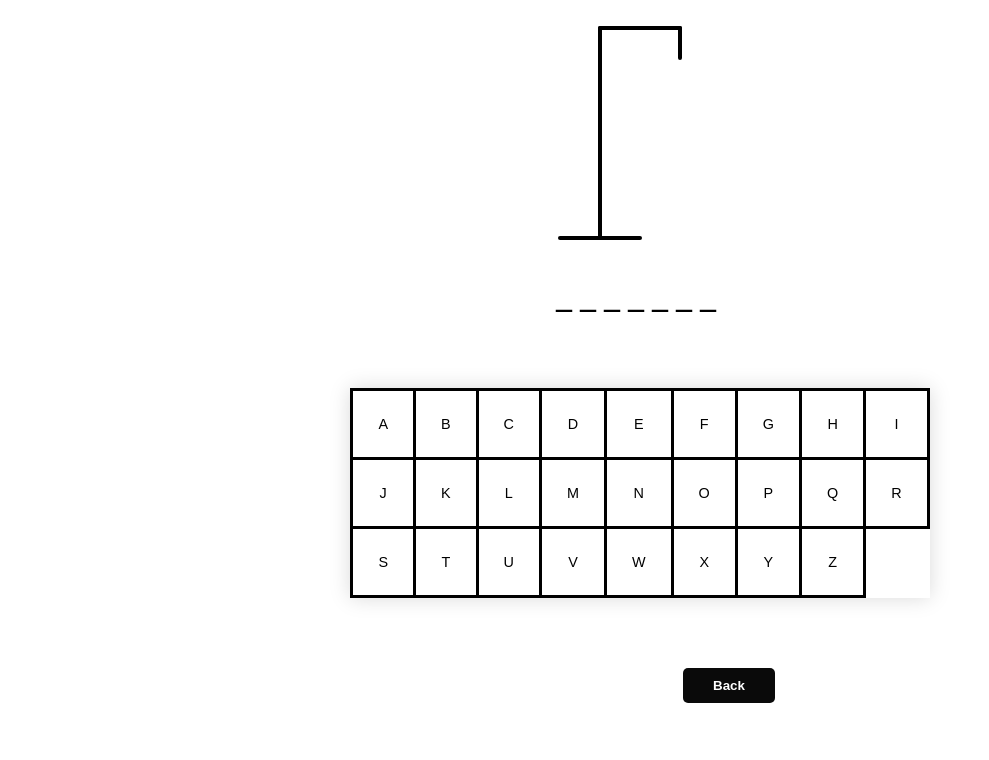
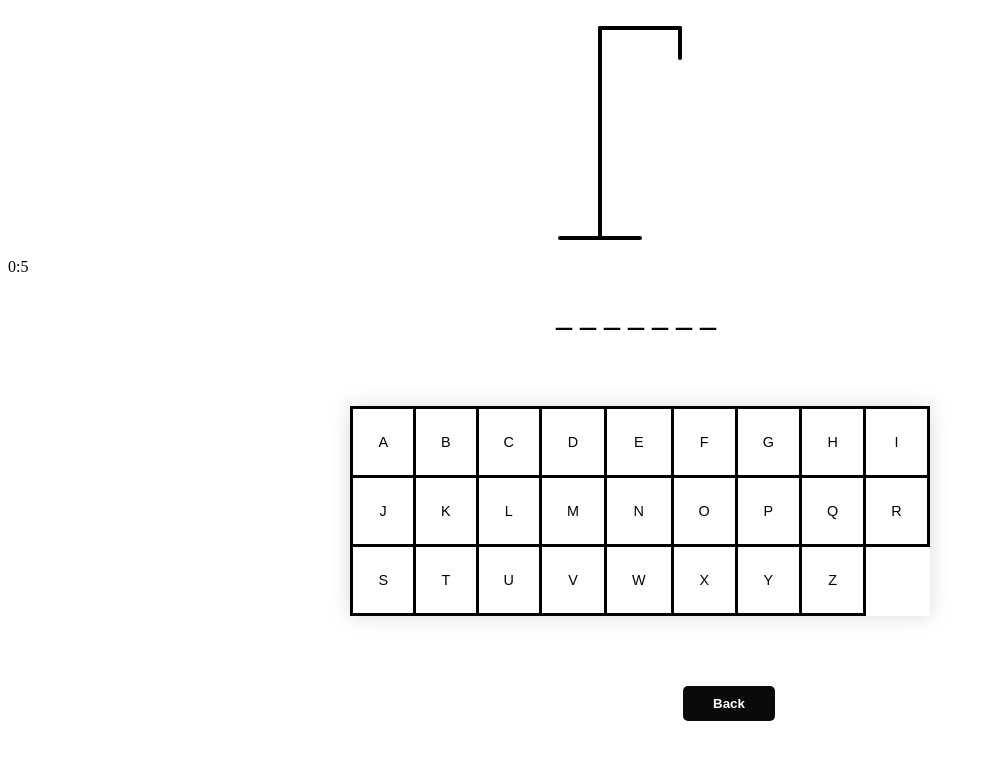
Before and after one commit to simbolid/hangman, a React (Create React App) app: page /sp in a window 1280 px wide. Shown: the top 760 px of the page, without its empty margins (0-989 px from the left). Built offline with nearby package versions, Linux system fonts and the light colour scheme; no server answers.

Commit message:
added app.js

```diff
--- a/src/App.jsx
+++ b/src/App.jsx
@@ -18,7 +18,20 @@ const App = () => {
   const [word, setWord] = useState(getRandomWord());
   const [wrongLetters, setWrongLetters] = useState(0);
   const [display, setDisplay] = useState(Array(word.length).fill('_'));
-  const [timer, setTimer] = useState(0);
+  const [seconds, setSeconds] = useState(10);
+  const [minutes, setMinutes] = useState(0);
+  var timer;
+  useEffect(() => {
+    timer = setInterval(() => {
+        setSeconds(seconds - 1);
+        if(seconds === 0) {
+          setLostGame(true);
+          setSeconds(10)
+        }
+    }, 1000)
+    return() => clearInterval(timer)
+  });
+
   // necessary to correctly display alerts for winning/losing
   const [lostGame, setLostGame] = useState(false);
 
@@ -78,7 +91,7 @@ const App = () => {
 
       setTimeout(() => {
         resetGame();
-      }, 3000);
+      }, 2000);
     }
   }, [lostGame]);
 
@@ -106,12 +119,17 @@ const App = () => {
   function handleBack(){
     navigate("/");
   }
+  function handleStart(){
 
+  }
   return (
     <>
     <div id = "container">
 
       <HangmanGraphic numWrongLetters={wrongLetters} id = "hGraphic"/>
+      <div id = "timer">
+      {minutes}:{seconds}
+      </div>
       <div id = "hidden">
       <HiddenWord display={display} id = "Words" />
       </div>
--- a/src/pages/HomePage.js
+++ b/src/pages/HomePage.js
@@ -4,12 +4,10 @@ import './HomePage.css'
 function HomePage(){
     let navigate = useNavigate();
     function handleSP(){
-
         navigate("/sp")
     }
     function handleMP(){
         navigate("/mp")
-
     }
 
     return (
```
